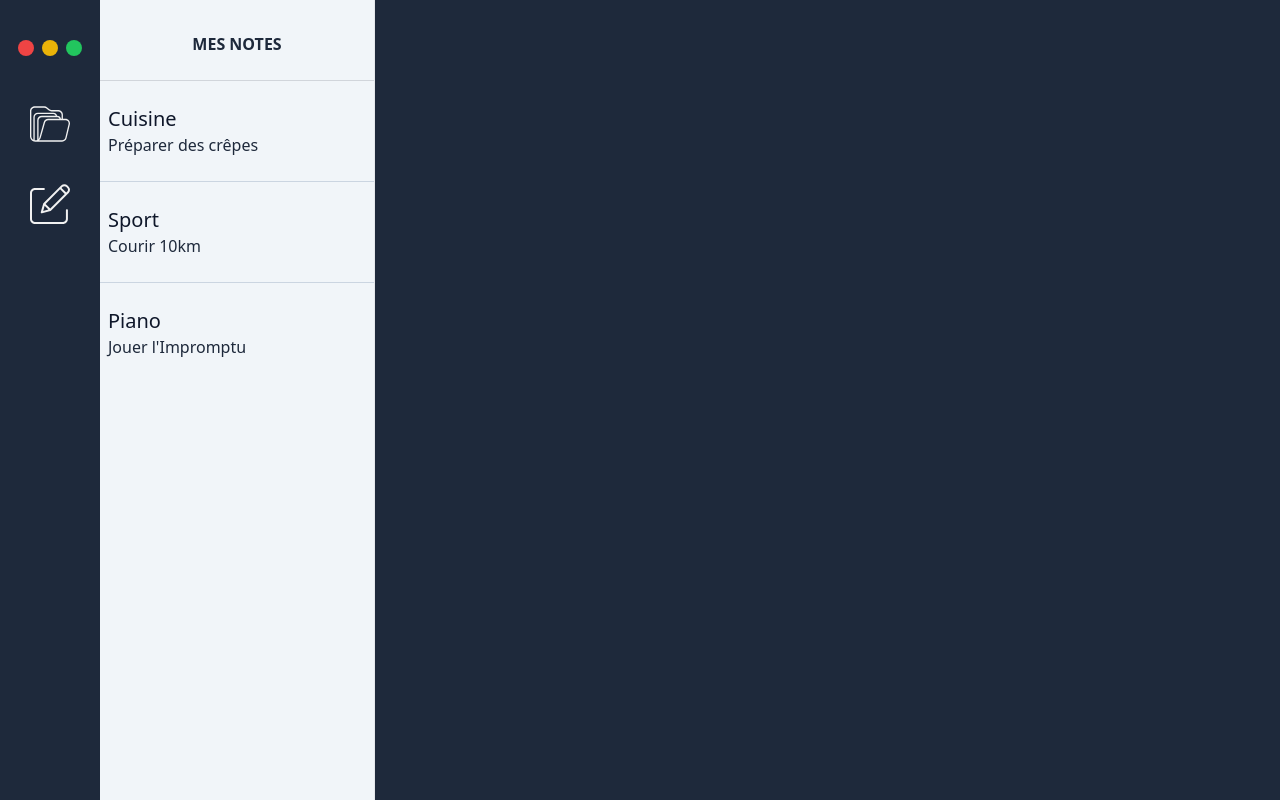
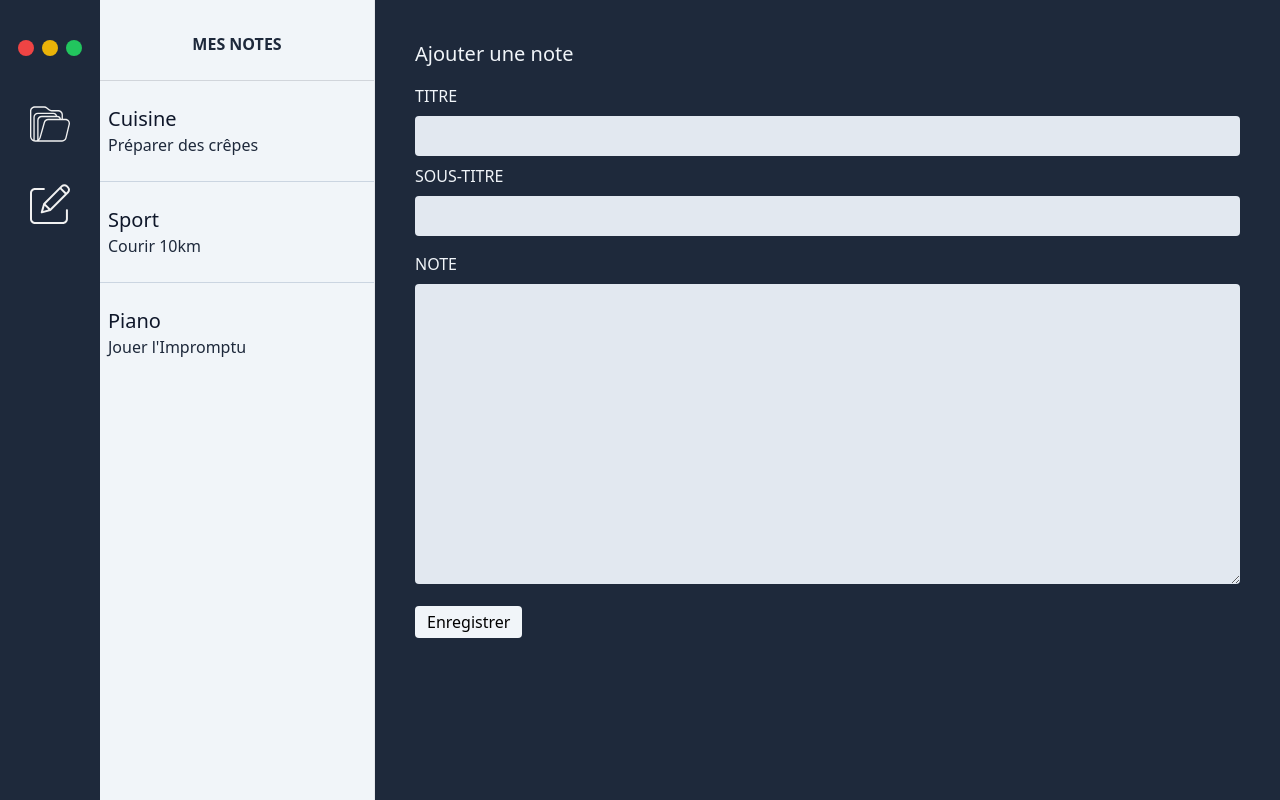
Before and after one commit to Eric198809/App-prise-de-notes, a React (Vite) app: page /editer in a window 1280 px wide. Built offline with nearby package versions, Linux system fonts and the light colour scheme; the HTML template or start-up script is replaced by a standard one.

Commit message:
composant edit

```diff
--- a/src/App.jsx
+++ b/src/App.jsx
@@ -4,6 +4,7 @@ import { getNotesFromApi } from "./features/notes.js";
 import Sibebar from "./components/Sibebar.jsx";
 import SideNotes from "./components/SideNotes.jsx";
 import DisplayNote from "./components/DisplayNote.jsx";
+import Edit from "./components/Edit.jsx";
 import { BrowserRouter, Route, Routes } from "react-router-dom";
 
 const App = () => {
@@ -22,6 +23,8 @@ const App = () => {
         <Routes>
           <Route path="/" element={<NotesList />} />
           <Route path="/note/:id" element={<DisplayNote />} />
+          <Route path="/editer" element={<Edit />} />
+          <Route path="/editer/:id" element={<Edit />} />
         </Routes>
       </BrowserRouter>
     </div>
--- /dev/null
+++ b/src/components/Edit.jsx
@@ -0,0 +1,120 @@
+import { nanoid } from "nanoid";
+import { useState, useEffect } from "react";
+import { useSelector, useDispatch } from "react-redux";
+import { addNoteFromUser } from "../features/notes.js";
+
+
+const Edit = () => {
+  const dispactch = useDispatch();
+  const [inputsStates, setInputsStates] = useState({
+    title: "",
+    subtitle: "",
+    bodyText: "",
+  });
+  const [showValidation, setShowValidation] = useState({
+    title: false,
+    subtitle: false,
+    bodyText: false,
+  });
+
+  const handleSubmit = (e) => {
+    e.preventDefault();
+
+    if (inputsStates.title === "" || inputsStates.subtitle === "" || inputsStates.bodyText === "") {
+      setShowValidation({
+        title: true,
+        subtitle: true,
+        bodyText: true,
+      })}
+else{
+    dispactch(addNoteFromUser({...inputsStates, id:nanoid(8) }));
+
+    setInputsStates({
+    title: "",
+    subtitle: "",
+    bodyText: "",
+  })}
+
+
+  }
+
+  return (
+    <div className="w-full p-10">
+      <p className="text-slate-100 text-xl mb-4">Ajouter une note</p>
+      <form onSubmit={handleSubmit}>
+        <label htmlFor="title" className="mb-2 block text-slate-100 uppercase">
+          Titre
+        </label>
+        <input
+          type="text"
+          value={inputsStates.title}
+          className="p-2 text-md block w-full rounded bg-slate-200"
+          id="title"
+          onChange={(e) => {
+            setInputsStates({
+              ...inputsStates,
+              title: e.target.value,
+            });
+          }}
+        />
+        {showValidation.title && (
+          <p className="text-red-500 text-sm mt-2">
+            Veuillez ajouter un titre
+          </p>
+        )}
+        <label
+          htmlFor="subtitle"
+          className="mb-2 mt-2 block text-slate-100 uppercase"
+        >
+          Sous-titre
+        </label>
+        <input
+          type="text"
+          value={inputsStates.subtitle}
+          className="p-2 text-md block w-full rounded bg-slate-200"
+          id="subtitle"
+          onChange={(e) => {
+            setInputsStates({
+              ...inputsStates,
+              subtitle: e.target.value,
+            });
+          }}
+        />
+        {showValidation.subtitle && (
+          <p className="text-red-500 text-sm mt-2">
+            Veuillez ajouter un sous-titre
+          </p>
+        )}
+        <label
+          htmlFor="bodyText"
+          className="mb-2 mt-4 block text-slate-100 uppercase"
+        >
+          Note
+        </label>
+
+        <textarea
+          className="w-full min-h-[300px] p-2 rounded bg-slate-200"
+          name=""
+          id="bodyText"
+          value={inputsStates.bodyText}
+          onChange={(e) => {
+            setInputsStates({
+              ...inputsStates,
+              bodyText: e.target.value,
+            });
+          }}
+        ></textarea>
+        {showValidation.bodyText && (
+          <p className="text-red-500 text-sm mt-2">
+            Veuillez ajouter du contenu
+          </p>
+        )}
+        <button className="mt-4 px-3 py-1 bg-slate-100 rounded">
+          Enregistrer
+        </button>
+      </form>
+    </div>
+  );
+};
+
+export default Edit;
--- a/src/features/notes.js
+++ b/src/features/notes.js
@@ -11,6 +11,9 @@ export const notes = createSlice({
   reducers: {
     addNotesFromApi:(state, action)=>{
       state.list= action.payload
+    },
+     addNoteFromUser:(state, action)=>{
+      state.list.push(action.payload)
     }
   }
 })
@@ -23,5 +26,5 @@ export const  getNotesFromApi = (action)=>{
   }
 }
 
-export const {addNotesFromApi} = notes.actions
+export const {addNotesFromApi,addNoteFromUser} = notes.actions
 export default notes.reducer
```
